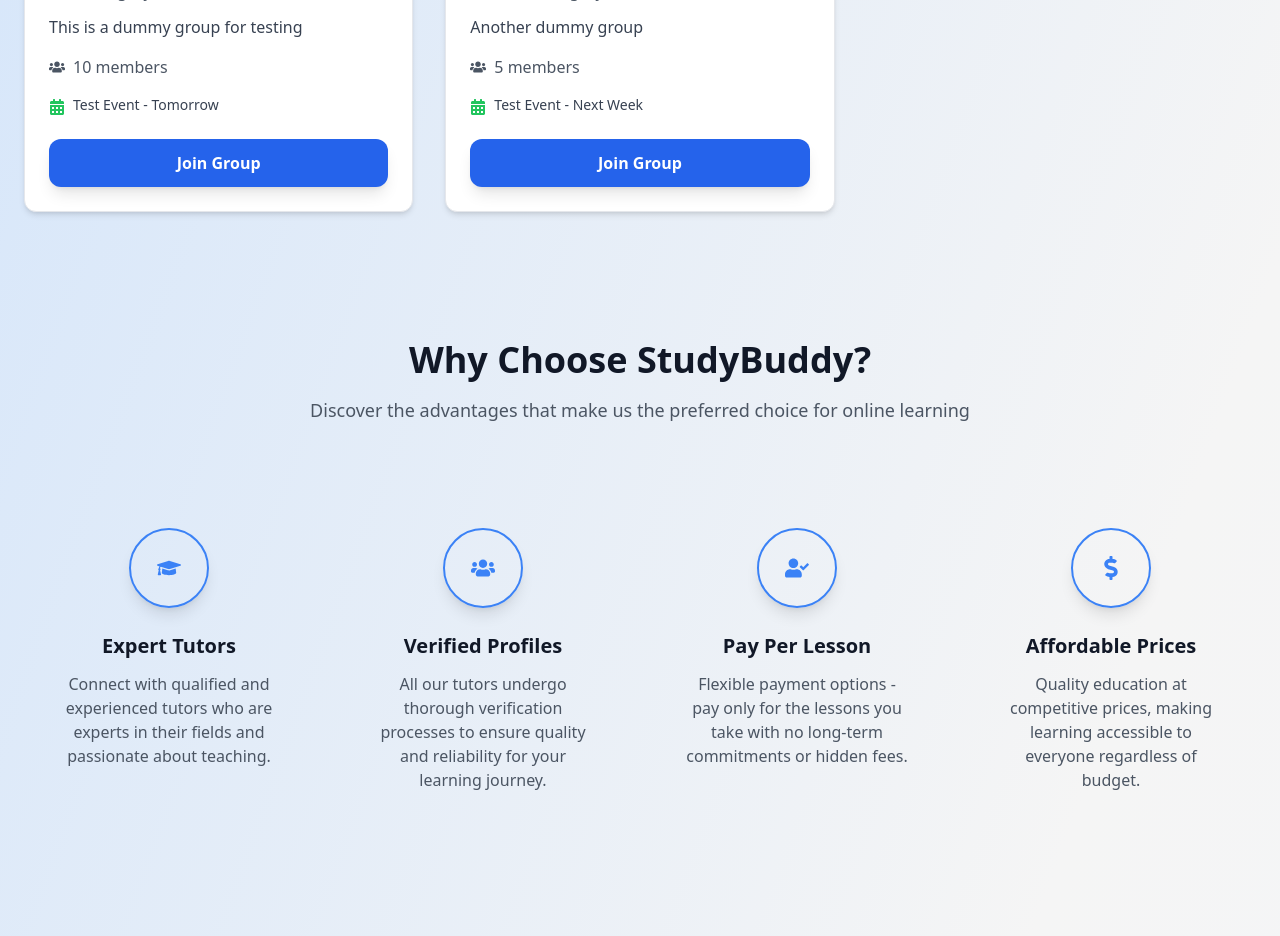
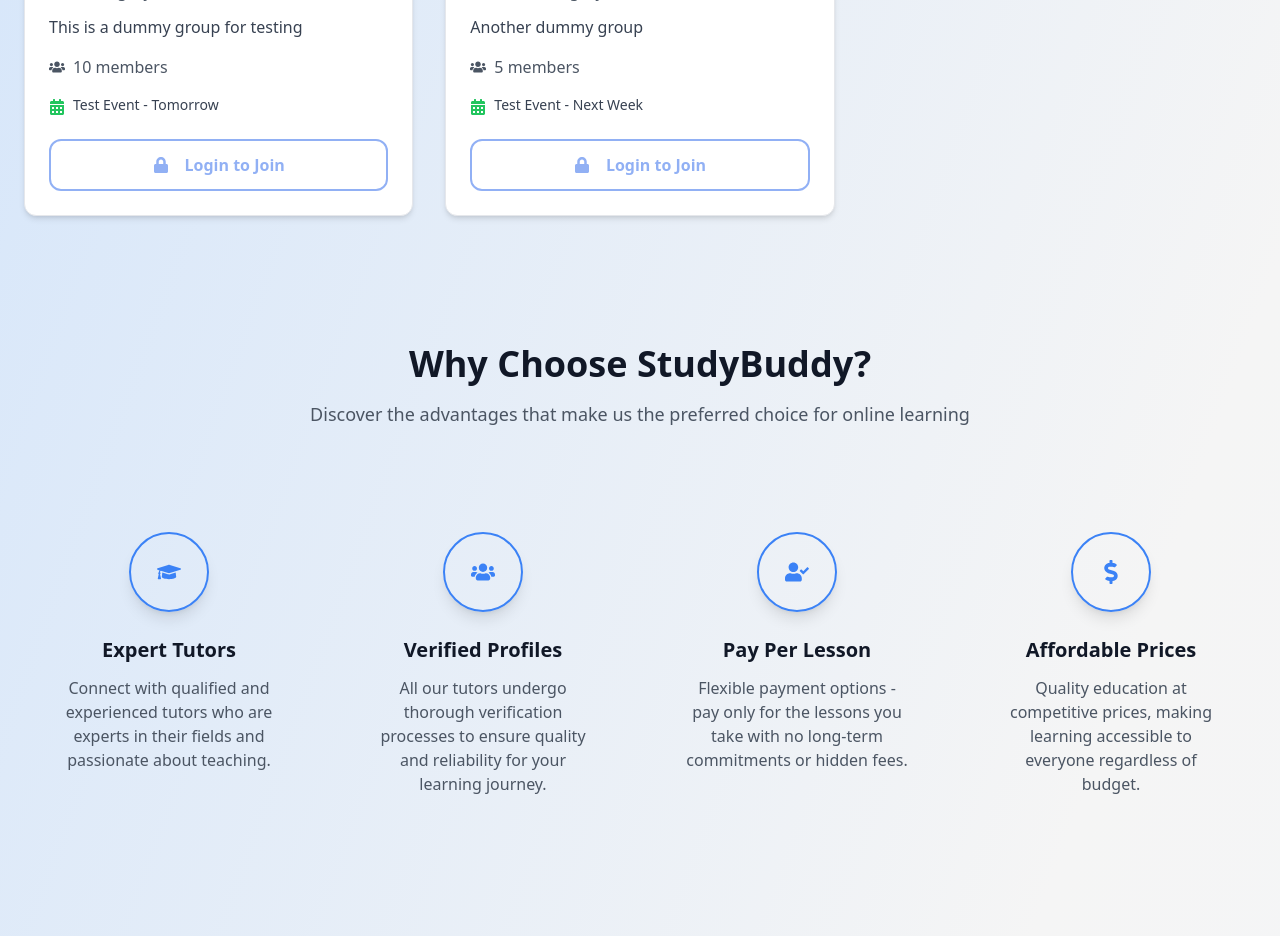
Before and after one commit to AdhurimBerisha/Study-Buddy, a React (Vite) app in the folder frontend/: page /groups in a window 1280 px wide. Shown: the part 1320-2256 px from the top of the page. Built offline with nearby package versions, Linux system fonts and the light colour scheme; no server answers.

Commit message:
Groups Authenticating User

```diff
--- a/frontend/src/App.tsx
+++ b/frontend/src/App.tsx
@@ -26,7 +26,7 @@
 import CourseReader from "./pages/Learning/CourseReader";
 import { useEffect } from "react";
 
-function App() {
+const App = () => {
   const location = useLocation();
   const dispatch = useDispatch<AppDispatch>();
   const { token, user } = useSelector((state: RootState) => state.auth);
@@ -101,6 +101,6 @@
       <Footer />
     </div>
   );
-}
+};
 
 export default App;
--- a/frontend/src/components/ChatLayout.tsx
+++ b/frontend/src/components/ChatLayout.tsx
@@ -15,7 +15,7 @@
   FaPaperPlane,
 } from "react-icons/fa";
 
-export default function RightSideChat() {
+const RightSideChat = () => {
   const dispatch = useDispatch<AppDispatch>();
   const { selectedGroupId, messagesByGroupId, isChatWidgetOpen } = useSelector(
     (state: RootState) => state.chat
@@ -188,4 +188,6 @@
       )}
     </div>
   );
-}
+};
+
+export default RightSideChat;
--- a/frontend/src/components/ProtectedRoute.tsx
+++ b/frontend/src/components/ProtectedRoute.tsx
@@ -1,13 +1,15 @@
 import { useSelector } from "react-redux";
 import { Navigate, useLocation } from "react-router-dom";
 import type { RootState } from "../store/store";
+import type { ReactNode } from "react";
 
 interface ProtectedRouteProps {
-  children: React.ReactNode;
+  children: ReactNode;
 }
 
-const ProtectedRoute: React.FC<ProtectedRouteProps> = ({ children }) => {
-  const { isAuthenticated } = useSelector((state: RootState) => state.auth);
+const ProtectedRoute = ({ children }: ProtectedRouteProps) => {
+  const { token } = useSelector((state: RootState) => state.auth);
+  const isAuthenticated = !!token;
   const location = useLocation();
 
   if (!isAuthenticated) {
--- a/frontend/src/pages/Auth/Login.tsx
+++ b/frontend/src/pages/Auth/Login.tsx
@@ -6,7 +6,7 @@
 import AuthLayout from "./AuthLayout";
 import Button from "../../components/Button";
 
-const Login: React.FC = () => {
+const Login = () => {
   const [formData, setFormData] = useState({
     email: "",
     password: "",
--- a/frontend/src/pages/Auth/Register.tsx
+++ b/frontend/src/pages/Auth/Register.tsx
@@ -6,7 +6,7 @@
 import AuthLayout from "./AuthLayout";
 import Button from "../../components/Button";
 
-const Register: React.FC = () => {
+const Register = () => {
   const [formData, setFormData] = useState({
     email: "",
     password: "",
--- a/frontend/src/pages/Groups/AllGroups.tsx
+++ b/frontend/src/pages/Groups/AllGroups.tsx
@@ -28,9 +28,8 @@
   const dispatch = useDispatch();
   const navigate = useNavigate();
   const allGroups = useSelector((state: RootState) => state.groups.allGroups);
-  const { isAuthenticated, user } = useSelector(
-    (state: RootState) => state.auth
-  );
+  const { token, user } = useSelector((state: RootState) => state.auth);
+  const isAuthenticated = !!token;
 
   const [isModalOpen, setIsModalOpen] = useState(false);
   const [groupName, setGroupName] = useState("");
--- a/frontend/src/pages/Groups/ChatPage.tsx
+++ b/frontend/src/pages/Groups/ChatPage.tsx
@@ -1,4 +1,4 @@
-import React, { useState } from "react";
+import { useState } from "react";
 import { useDispatch, useSelector } from "react-redux";
 import type { RootState } from "../../store/store";
 import {
@@ -16,9 +16,10 @@
   setSidebarOpen,
 } from "../../store/slice/chatSlice";
 
-const ChatPage: React.FC = () => {
+const ChatPage = () => {
   const dispatch = useDispatch();
-  const { isAuthenticated } = useSelector((state: RootState) => state.auth);
+  const { token } = useSelector((state: RootState) => state.auth);
+  const isAuthenticated = !!token;
   const { selectedGroupId, messagesByGroupId, isSidebarOpen } = useSelector(
     (state: RootState) => state.chat
   );
@@ -31,6 +32,7 @@
         ? groups.find((g) => g.id === selectedGroupId) || groups[0]
         : groups[0]
       : null;
+
   const messages = selectedGroup
     ? messagesByGroupId[selectedGroup.id] || []
     : [];
@@ -72,6 +74,7 @@
 
   const handleSendMessage = () => {
     if (newMessage.trim() === "" || !selectedGroup) return;
+
     dispatch(
       sendMessageAction({
         groupId: selectedGroup.id,
@@ -86,6 +89,13 @@
     dispatch(selectGroupAction(groupId));
     if (window.innerWidth < 768) {
       dispatch(setSidebarOpen(false));
+    }
+  };
+
+  const handleKeyDown = (e: React.KeyboardEvent<HTMLInputElement>) => {
+    if (e.key === "Enter") {
+      e.preventDefault();
+      handleSendMessage();
     }
   };
 
@@ -170,7 +180,7 @@
         {selectedGroup ? (
           <>
             <div className="flex-1 overflow-y-auto p-4 sm:p-6 space-y-4">
-              {messages.length === 0 && (
+              {messages.length === 0 ? (
                 <div className="flex items-center justify-center h-full">
                   <div className="text-center">
                     <div className="w-16 h-16 bg-gray-100 rounded-full flex items-center justify-center mx-auto mb-4">
@@ -181,8 +191,8 @@
                     </p>
                   </div>
                 </div>
-              )}
-              {messages.map((msg) => (
+              ) : (
+                messages.map((msg) => (
                   <div
                     key={msg.id}
                     className={`max-w-[85%] sm:max-w-[70%] p-3 sm:p-4 rounded-lg shadow-sm ${
@@ -203,7 +213,8 @@
                       {msg.timestamp}
                     </p>
                   </div>
-              ))}
+                ))
+              )}
             </div>
 
             <div className="border-t border-gray-200 p-4 sm:p-6 bg-gray-50">
@@ -214,12 +225,7 @@
                   className="flex-1 border border-gray-300 rounded-lg px-4 py-3 text-sm sm:text-base focus:outline-none focus:ring-2 focus:ring-blue-400 focus:border-transparent"
                   value={newMessage}
                   onChange={(e) => setNewMessage(e.target.value)}
-                  onKeyDown={(e) => {
-                    if (e.key === "Enter") {
-                      e.preventDefault();
-                      handleSendMessage();
-                    }
-                  }}
+                  onKeyDown={handleKeyDown}
                 />
                 <button
                   onClick={handleSendMessage}
--- a/frontend/src/pages/Groups/MyGroup.tsx
+++ b/frontend/src/pages/Groups/MyGroup.tsx
@@ -10,7 +10,8 @@
 
 const MyGroup = () => {
   const dispatch = useDispatch();
-  const { isAuthenticated } = useSelector((state: RootState) => state.auth);
+  const { token } = useSelector((state: RootState) => state.auth);
+  const isAuthenticated = !!token;
   const myGroups = useSelector((state: RootState) => state.groups.myGroups);
 
   const handleLeaveGroup = (groupId: number) => {
```
Lines whose indentation alone changed are shown as unchanged.
